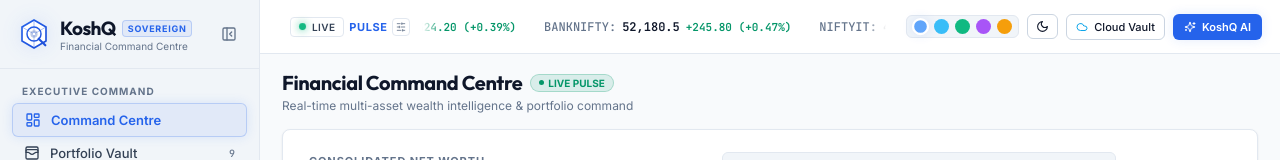
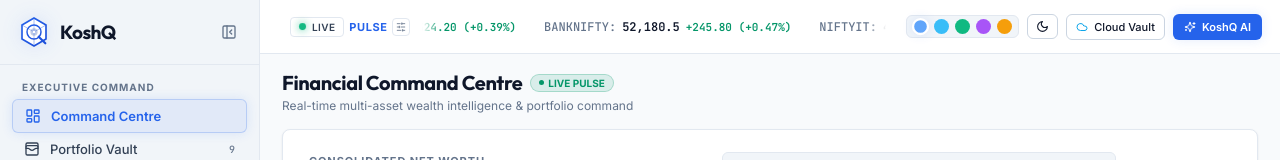
Before and after one commit to intelli-Q6/fintech, a React (Vite) app: page / in a window 1280 px wide. Shown: the top 160 px of the page. Built offline with nearby package versions, Linux system fonts and the light colour scheme; no server answers.

Commit message:
fix(sidebar): remove Sovereign badge and Financial Command Centre subtitle for clean branding

```diff
--- a/src/components/Layout/Sidebar.tsx
+++ b/src/components/Layout/Sidebar.tsx
@@ -57,13 +57,7 @@
         <div className="brand-logo" onClick={isCollapsed ? onToggleCollapse : undefined} style={{ cursor: isCollapsed ? 'pointer' : 'default' }}>
           <KoshQLogo size={32} glow={true} />
           {(!isCollapsed || isMobileOpen) && (
-            <div>
-              <div style={{ display: 'flex', alignItems: 'center', gap: 6 }}>
-                <span className="brand-name">KoshQ</span>
-                <span className="brand-badge">SOVEREIGN</span>
-              </div>
-              <div style={{ fontSize: '10px', color: 'var(--text-muted)' }}>Financial Command Centre</div>
-            </div>
+            <span className="brand-name">KoshQ</span>
           )}
         </div>
 
```
